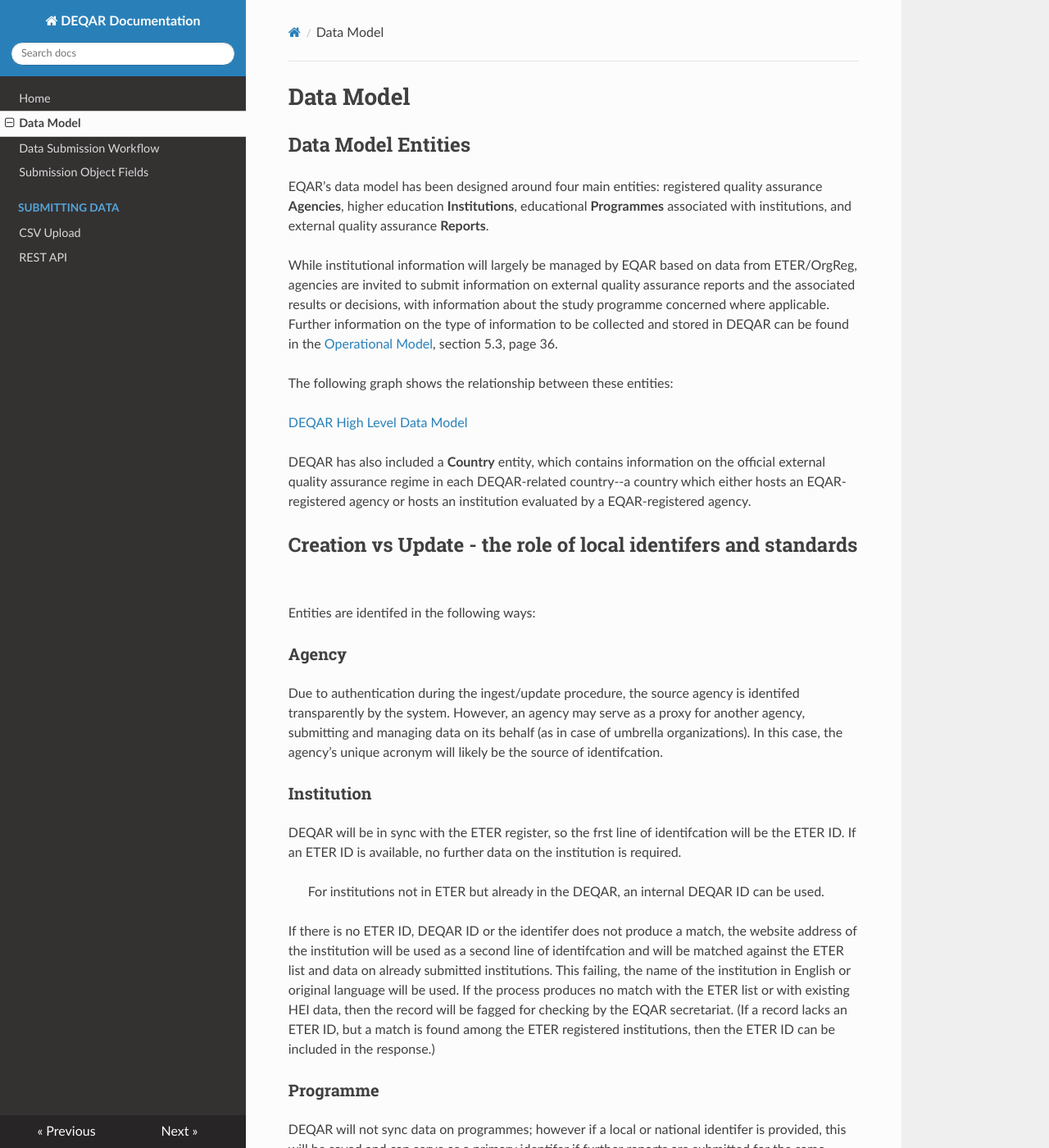
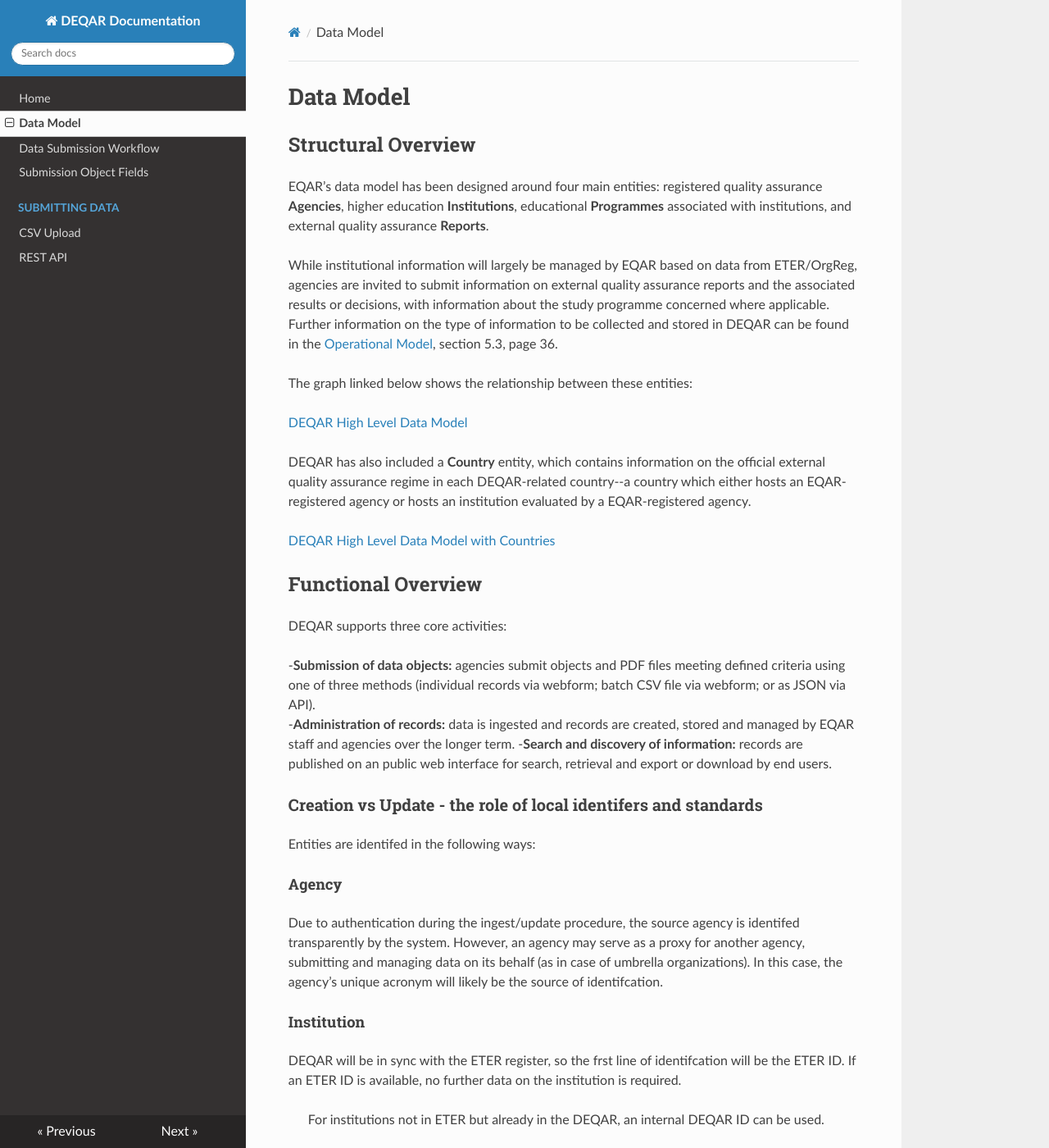
Before and after one commit to EQAR/deqar-docs, an MkDocs documentation site: the page built from docs/data_model.md, in a window 1280 px wide and 1400 px high. Shown: the whole window at 82% size. Built offline with MkDocs 1.6.1, drawn with Linux system fonts in a browser that asks for light colours; nearby versions of some CDN libraries; old or Windows-style settings are respelled for this version of MkDocs.

Commit message:
Update data_model.md

```diff
--- a/docs/data_model.md
+++ b/docs/data_model.md
@@ -1,27 +1,36 @@
-Data Model Entities
+Structural Overview
 -------------------
 EQAR’s data model has been designed around four main entities: registered quality assurance **Agencies**, higher education **Institutions**, educational **Programmes** associated with institutions, and external quality assurance **Reports**.
 
 While institutional information will largely be managed by EQAR based on data from ETER/OrgReg, agencies are invited to submit information on external quality assurance reports and the associated results or decisions, with information about the study programme concerned where applicable. Further information on the type of information to be collected and stored in DEQAR can be found in the [Operational Model](https://eqar.eu/fileadmin/eqar_internal/MD/MD6/Database_of_External_QA_Results_Report_Model_v3.pdf), section 5.3, page 36.
 
-The following graph shows the relationship between these entities:
+The graph linked below shows the relationship between these entities:
 
 [DEQAR High Level Data Model](img/DEQARPhysicalERDiagram_Design31_20-01-18_highlevel.jpg)
 
 DEQAR has also included a **Country** entity, which contains information on the official external quality assurance regime in each DEQAR-related country--a country which either hosts an EQAR-registered agency or hosts an institution evaluated by a EQAR-registered agency.
 
+[DEQAR High Level Data Model with Countries](img/DEQARPhysicalERDiagram_Design31_20-01-18_highlevel.jpg)
 
-Creation vs Update - the role of local identifers and standards
----------------------------------------------------------------
+Functional Overview
+-------------------
+DEQAR supports three core activities:
+
+-**Submission of data objects:** agencies submit objects and PDF files meeting defined criteria using one of three methods (individual records via webform; batch CSV file via webform; or as JSON via API).
+-**Administration of records:** data is ingested and records are created, stored and managed by EQAR staff and agencies over the longer term.
+-**Search and discovery of information:** records are published on an public web interface for search, retrieval and export or download by end users.
+
+### Creation vs Update - the role of local identifers and standards
+
 
 Entities are identifed in the following ways:
 
-### Agency
+#### Agency
 
 Due to authentication during the ingest/update procedure, the source
 agency is identifed transparently by the system. However, an agency may serve as a proxy for another agency, submitting and managing data on its behalf (as in case of umbrella organizations). In this case, the agency’s unique acronym will likely be the source of identifcation.
 
-### Institution
+#### Institution
 
 DEQAR will be in sync with the ETER register, so the frst line of identifcation
 will be the ETER ID. If an ETER ID is available, no further data on the
@@ -40,13 +49,13 @@
 the ETER registered institutions, then the ETER ID can be included in the
 response.)
 
-### Programme
+#### Programme
 
 DEQAR will not sync data on programmes; however if a local or national identifer
 is provided, this will be saved and can serve as a primary identifer if further
 reports are submitted for the same programme later.
 
-### Report
+#### Report
 
 Each report will receive an identifer generated by the DEQAR system. If an
 agency uses a local identifer for its reports, then this will be saved and can
```
